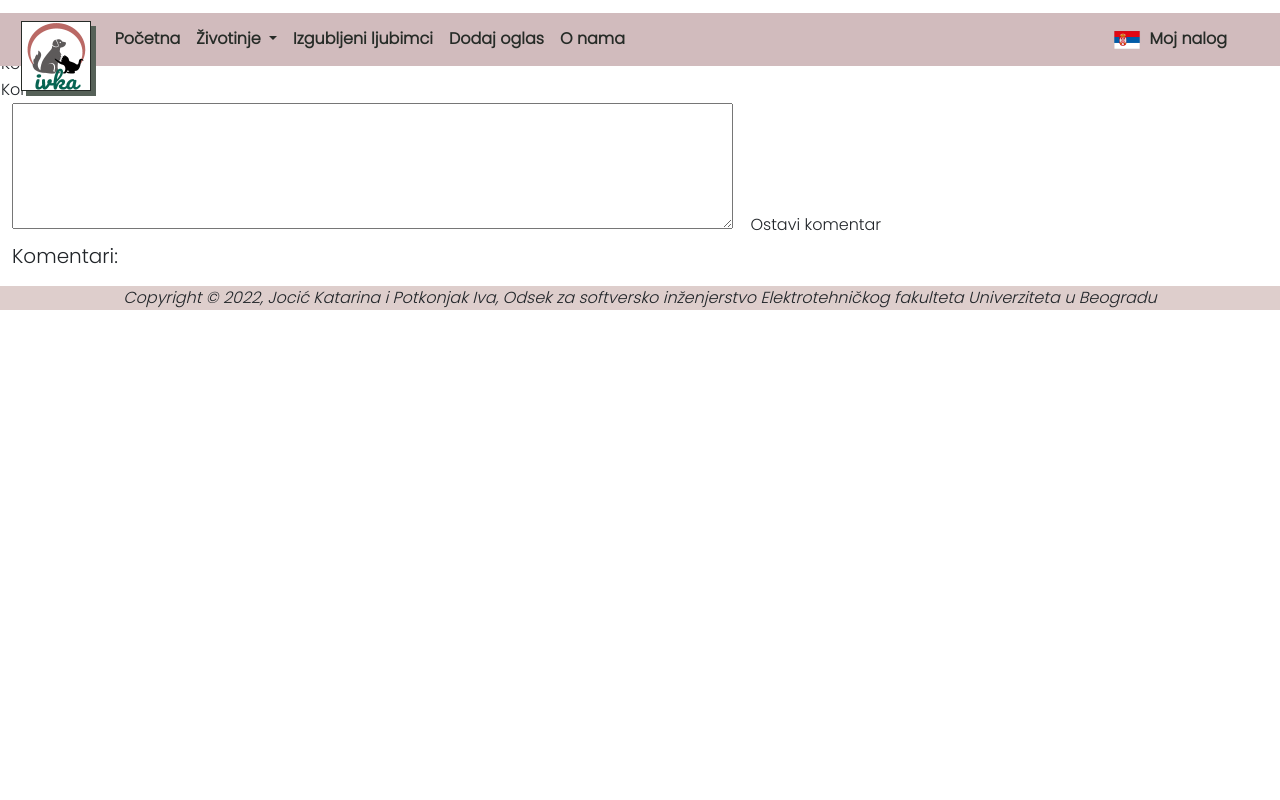
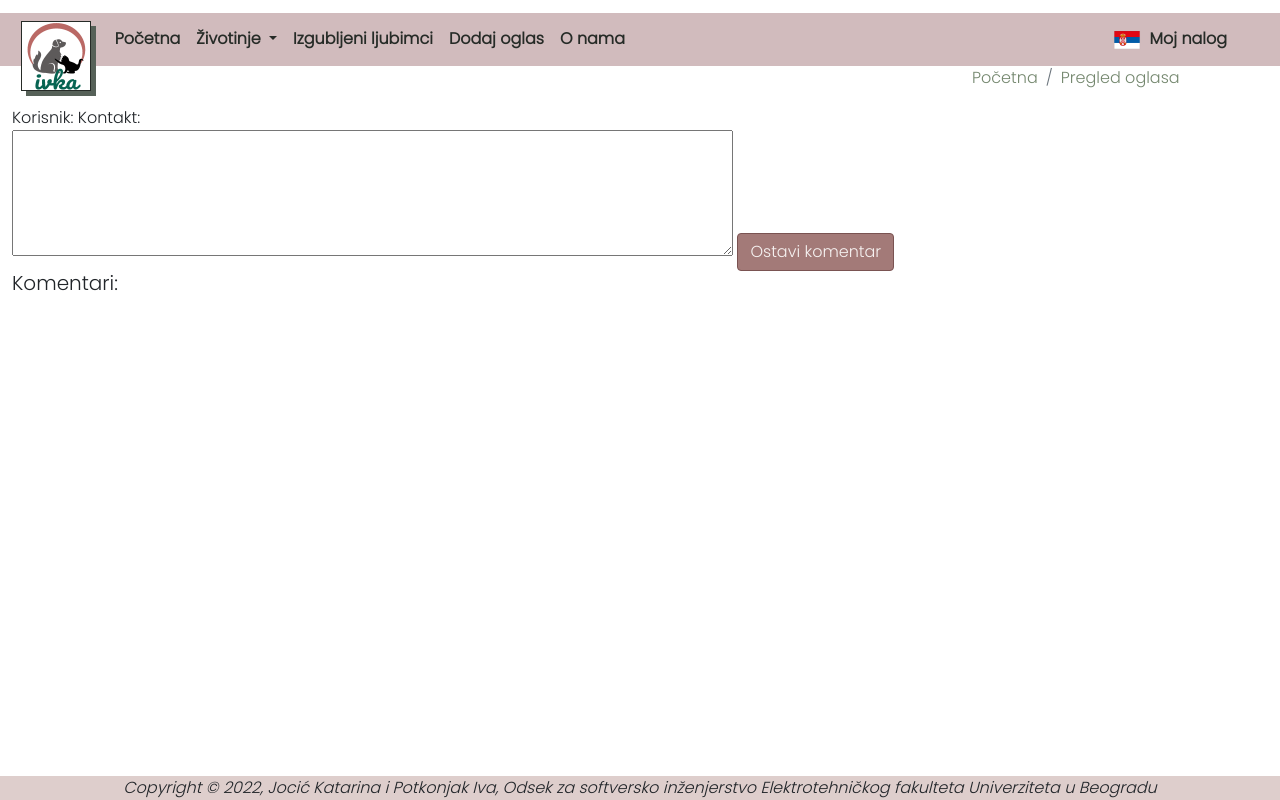
Before and after one commit to katarinajj/azil, a plain HTML site: page pregledOglas.html in a window 1280 px wide. Drawn offline with nearby package versions, Linux system fonts and the light colour scheme.

Commit message:
Sredjivanje stranica

```diff
--- a/css/dodajOglas.css
+++ b/css/dodajOglas.css
@@ -1,6 +1,6 @@
 #komentarisi{
     display: flex;
-    justify-content: center !important;
+    justify-content: flex-start !important;
     flex-wrap: wrap;
 }
 .break {
@@ -9,16 +9,23 @@
 }
 #dodajOglas {
     background-color: #a37a78;
-    align-self: center;
+    align-self: flex-end;
     color: #f6f2f1;
     border: #7a5352 solid 0.5px;
     margin: 5px;
 }
-#tekstOglas {
+/* #tekstOglas {
     margin-top: 50px;
 
-}
+} */
 
 .footer{
     position: fixed;
 }
+.bredkrum {
+    margin-top: 15px;
+}
+.btn:hover {
+
+    transform: scale(1.1);
+}
--- a/css/izgubljeni.css
+++ b/css/izgubljeni.css
@@ -44,3 +44,6 @@
 .footer{
     position: fixed;
 }
+.bredkrum {
+    margin-top: 15px;
+}
--- a/css/nalog.css
+++ b/css/nalog.css
@@ -11,3 +11,6 @@
     /* height: 30px; */
 
 }
+.bredkrum {
+    margin-top: 15px;
+}
--- a/css/pregledOglas.css
+++ b/css/pregledOglas.css
@@ -3,3 +3,19 @@
     margin-bottom: 10px;
     overflow-y: scroll;
 }
+.bredkrum {
+    margin-top: 15px;
+}
+#tekst {
+    font-size: 20px;
+}
+#ostaviKoment{
+    background-color: #a37a78;
+    /* align-self: center; */
+    color: #f6f2f1;
+    border: #7a5352 solid 0.5px;
+    height: fit-content;
+}
+.footer{
+    position: fixed;
+}
--- a/pregledOglas.html
+++ b/pregledOglas.html
@@ -24,28 +24,29 @@
         </div>
 
         <div class="row sadrzaj">
+            <div class="offset-sm-9 col-sm-3 bredkrum">
+                <ul class="breadcrumb">
+                    <li class="breadcrumb-item">
+                        <a href="index.html" class="rec-pocetna">Početna</a>
+                    </li>
+                    <li class="breadcrumb-item">
+                        <a href="pregledOglas.html" class="rec-zivotinje">Pregled oglasa</a>
+                    </li>
+                </ul>
+            </div>
+        </div>
+        <div class="row">
 
-           <!-- <div id="info">
-            <div id="korisnik"></div>
-            <div id="kontakt"></div>
-           </div> -->
-           <table id="info">
-            <tr>
-                <td>Korisnik:</td>
-                <td>
-                    <div id="korisnik"></div>
-                </td>
-                <td rowspan="2">
-                    <div id="tekst"></div>
-                </td>
-            </tr>
-            <tr>
-                <td>Kontakt:</td>
-                <td>
-                    <div id="kontakt"></div>
-                </td>
-            </tr>
-           </table>
+           <div class="col-sm-12">
+            <strong><div id="tekst"></div></strong>
+           </div>
+           <div>
+            Korisnik:
+            <span id="korisnik"></span>
+            Kontakt:
+            <span id="kontakt"></span>
+           </div>
+
 
            <div id="komentarisi">
             <textarea name="" id="tekstKoment" cols="50" rows="5"></textarea>
```
Also changed, not shown: dodajOglas.html (+18 -2 lines), js/nalog.js (+5 -2 lines), mojNalog.html (+1 -1 lines).
